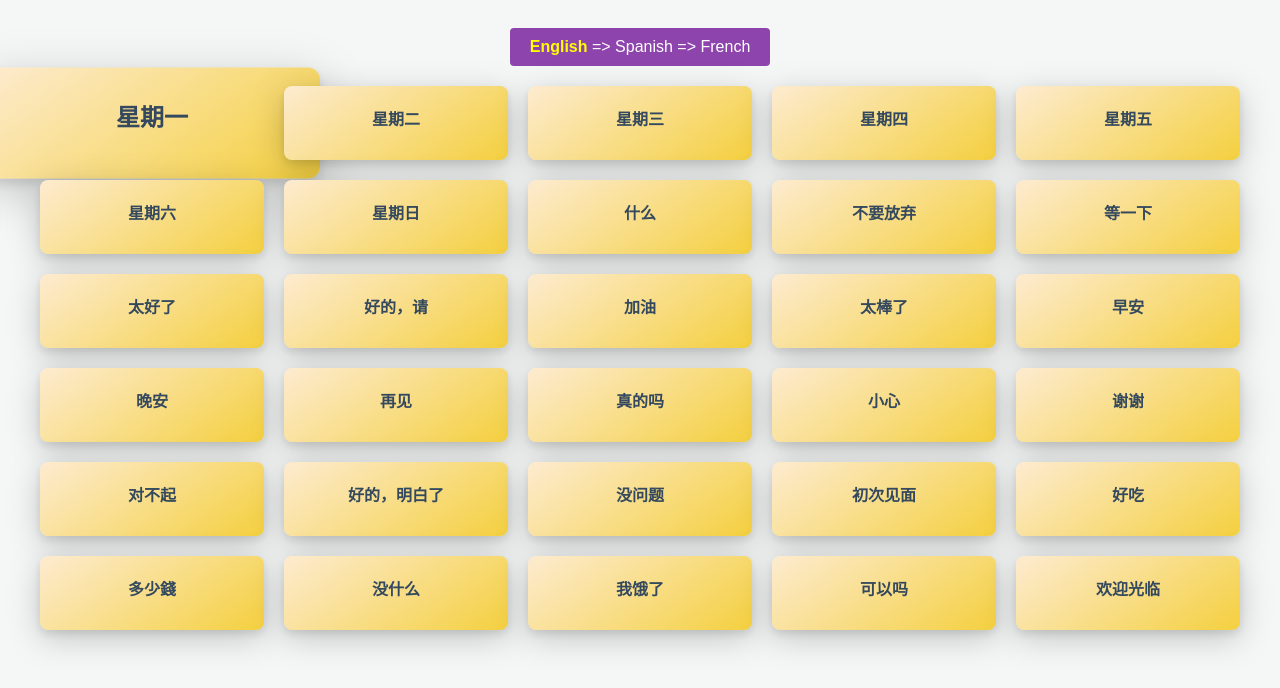
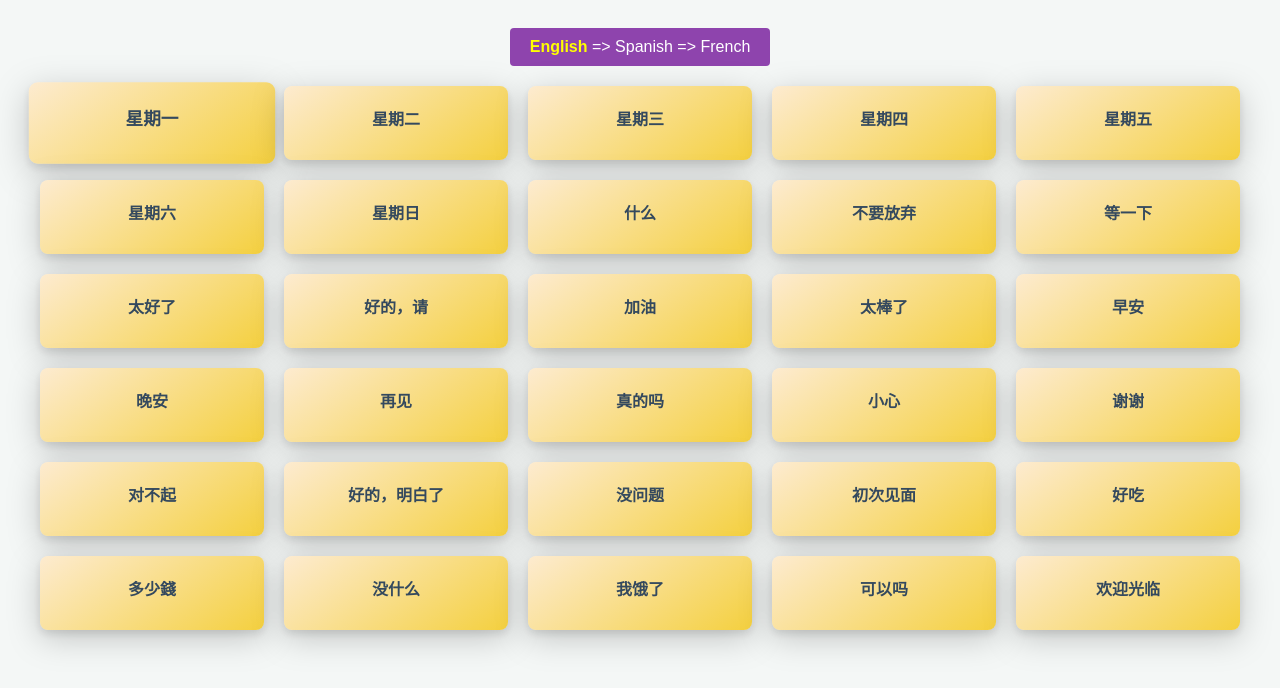
Before and after one commit to WayneVSDev/SpanishFlashCards, a plain HTML site: page index.html in a window 1280 px wide. In both pictures the pointer is over the element 152 px from the left and 123 px from the top of the page. Drawn offline with Linux system fonts and the light colour scheme.

Commit message:
Update index.html

```diff
--- a/index.html
+++ b/index.html
@@ -46,7 +46,7 @@
       filter: drop-shadow(0 8px 16px rgba(0, 0, 0, 0.2));
     }
     .card:hover {
-      transform: scale(1.5);
+      transform: scale(1.1);
     }
     .hidden {
       display: none;
```
